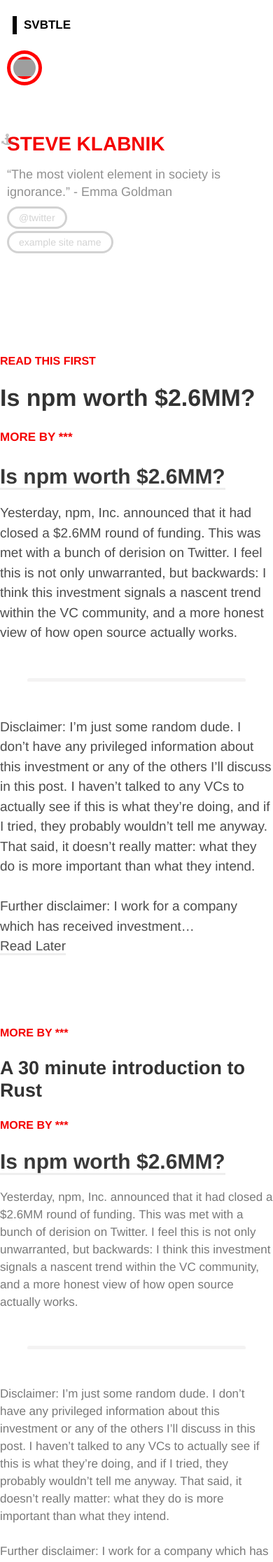
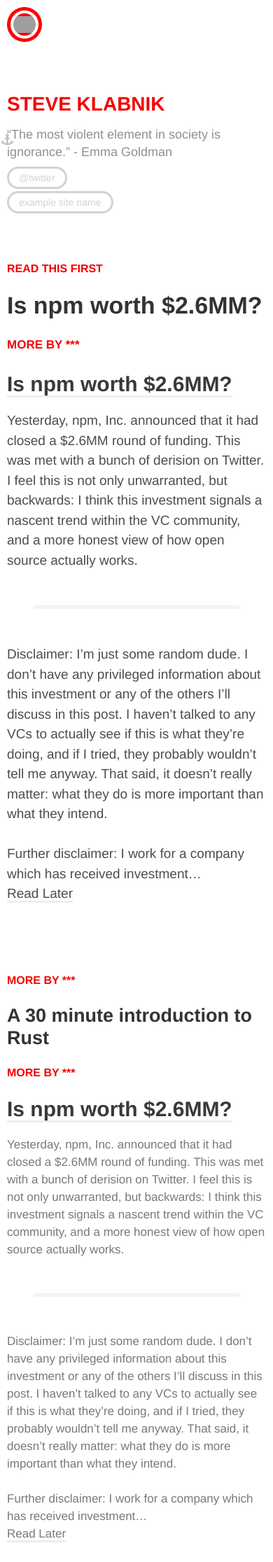
Before and after one commit to orlando/svbtle-jekyll, a Jekyll site: the page built from index.html, in a window 390 px wide. Shown: the top 2232 px of the page at 70% size. Built offline with Jekyll 4.4.1, drawn with Linux system fonts in a browser that asks for light colours; nearby versions of some CDN libraries; Markdown is read by kramdown in place of the engine named in the settings; the list of posts is cut into pages by our own code; grey boxes are pictures that could not be loaded.

Commit message:
Fix mobile layouts

```diff
--- a/assets/stylesheets/kudos.css
+++ b/assets/stylesheets/kudos.css
@@ -1,9 +1,9 @@
 .kudo {
-  display: none;
+  display: none !important;
 }
 
 .detail-view .kudo {
-  display: block;
+  display: block !important;
 }
 
 figure.kudo {
--- a/assets/stylesheets/responsive.css
+++ b/assets/stylesheets/responsive.css
@@ -7,7 +7,7 @@
     position: relative;
     left: auto;
     right: auto;
-    top: auto;
+    top: 10px;
     bottom: auto;
     margin: 0;
     margin-bottom: 70px;
@@ -21,14 +21,16 @@
     top: 5px;
   }
 
+  .home_logotype_link,
   .logotype {
-    display: none;
+    display: none !important;
   }
 
   /*HEADER*/
 
   .profile-name {
     height: 45px;
+    margin-top: 85px;
   }
 
   .profile-name a {
@@ -43,6 +45,10 @@
 
   .main-header {
     padding-top: 0;
+  }
+
+  .main-header .profile-links {
+    margin-bottom: 62px;
   }
 
   .main-header .profile-links > li {
--- a/assets/stylesheets/styles.css
+++ b/assets/stylesheets/styles.css
@@ -210,6 +210,7 @@
 .posts-container {
   display: block;
   width: 100%;
+  padding: 0 10px;
 }
 
 .posts-container * {
```
